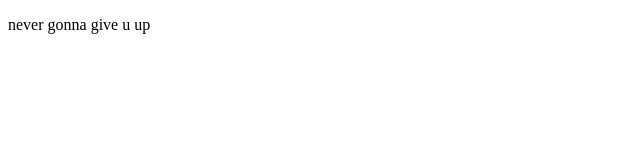
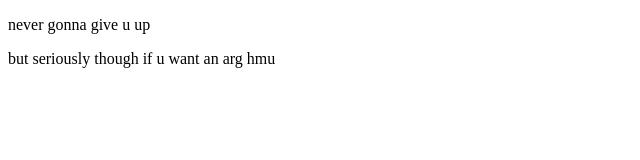
Before and after one commit to Maokus/Secret-Website-Shh, a plain HTML site: page index.html in a window 1280 px wide. Shown: the whole page, without its empty margins (0-640 px from the left). Drawn offline with Linux system fonts and the light colour scheme.

Commit message:
Update index.html

```diff
--- a/index.html
+++ b/index.html
@@ -7,5 +7,6 @@
 	</head>
 	<body>
 		<p>never gonna give u up</p>
+		<p>but seriously though if u want an arg hmu</p>
 	</body>
 </html>
```
